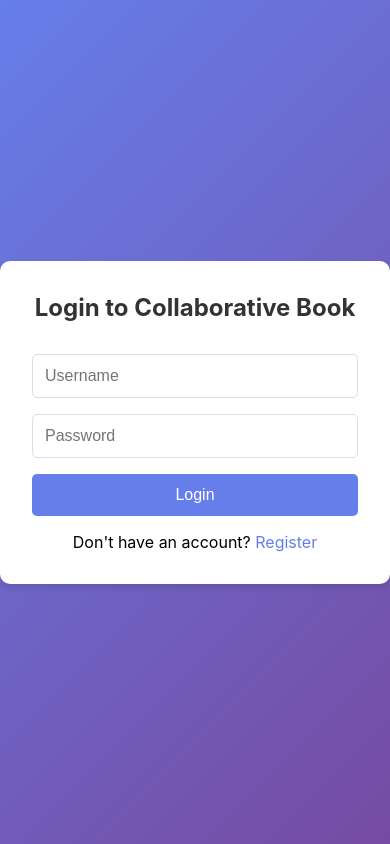
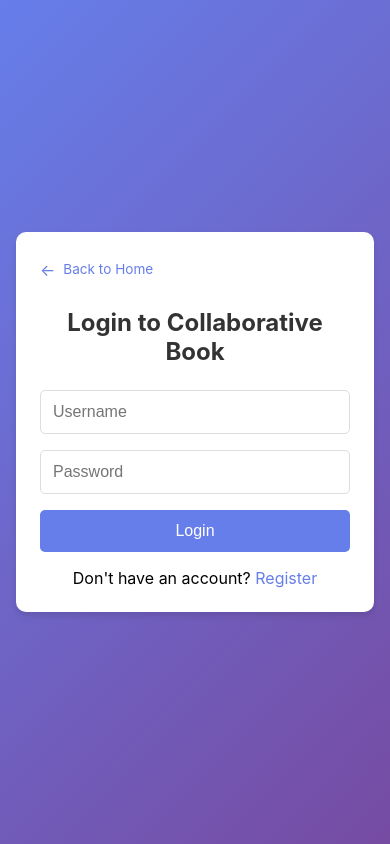
Before and after one commit to wetbadger/CommunalBook, a Vue app in the folder frontend/: page /login in a window 390 px wide. Built offline with nearby package versions, Linux system fonts and the light colour scheme.

Commit message:
back btn

```diff
--- /dev/null
+++ b/frontend/src/components/BackToHome.vue
@@ -0,0 +1,67 @@
+<template>
+  <div class="back-link" :class="customClass">
+    <router-link to="/" class="home-link">
+      <span class="arrow">←</span>
+      <span class="text">{{ text }}</span>
+    </router-link>
+  </div>
+</template>
+
+<script setup>
+defineProps({
+  text: {
+    type: String,
+    default: 'Back to Home'
+  },
+  customClass: {
+    type: String,
+    default: ''
+  }
+})
+</script>
+
+<style scoped>
+.back-link {
+  margin-bottom: 1.5rem;
+}
+
+.home-link {
+  display: inline-flex;
+  align-items: center;
+  gap: 0.5rem;
+  color: #667eea;
+  text-decoration: none;
+  font-size: 0.9rem;
+  transition: all 0.3s ease;
+  padding: 0.25rem 0;
+}
+
+.home-link:hover {
+  color: #5a67d8;
+  transform: translateX(-2px);
+}
+
+.arrow {
+  font-size: 1.1rem;
+  transition: transform 0.3s ease;
+}
+
+.home-link:hover .arrow {
+  transform: translateX(-2px);
+}
+
+.text {
+  line-height: 1;
+}
+
+/* Responsive */
+@media (max-width: 480px) {
+  .home-link {
+    font-size: 0.85rem;
+  }
+
+  .arrow {
+    font-size: 1rem;
+  }
+}
+</style>
--- a/frontend/src/views/Book.vue
+++ b/frontend/src/views/Book.vue
@@ -391,7 +391,7 @@ const hideTooltip = (event) => {
 
 const logout = () => {
   authStore.logout()
-  router.push('/login')
+  router.push('/')
 }
 
 // Socket.io handlers
--- a/frontend/src/views/Login.vue
+++ b/frontend/src/views/Login.vue
@@ -1,6 +1,9 @@
 <template>
   <div class="auth-container">
     <div class="auth-card">
+      <!-- Reusable back button component -->
+      <BackToHome />
+
       <h2>Login to Collaborative Book</h2>
       <form @submit.prevent="handleLogin">
         <div class="form-group">
@@ -31,6 +34,7 @@
 import { ref } from 'vue'
 import { useRouter } from 'vue-router'
 import { useAuthStore } from '../stores/auth'
+import BackToHome from '../components/BackToHome.vue' // Adjust path as needed
 
 const router = useRouter()
 const authStore = useAuthStore()
@@ -68,6 +72,7 @@ const handleLogin = async () => {
   box-shadow: 0 4px 6px rgba(0, 0, 0, 0.1);
   width: 100%;
   max-width: 400px;
+  position: relative;
 }
 
 .auth-card h2 {
@@ -86,6 +91,12 @@ input {
   border: 1px solid #ddd;
   border-radius: 5px;
   font-size: 1rem;
+  transition: border-color 0.3s ease;
+}
+
+input:focus {
+  outline: none;
+  border-color: #667eea;
 }
 
 button {
@@ -97,6 +108,7 @@ button {
   border-radius: 5px;
   font-size: 1rem;
   cursor: pointer;
+  transition: background 0.3s ease;
 }
 
 button:hover:not(:disabled) {
@@ -122,5 +134,22 @@ p {
 a {
   color: #667eea;
   text-decoration: none;
+  transition: color 0.3s ease;
+}
+
+a:hover {
+  color: #5a67d8;
+}
+
+@media (max-width: 480px) {
+  .auth-card {
+    margin: 1rem;
+    padding: 1.5rem;
+  }
+
+  .auth-card h2 {
+    font-size: 1.5rem;
+    margin-bottom: 1.5rem;
+  }
 }
 </style>
--- a/frontend/src/views/Register.vue
+++ b/frontend/src/views/Register.vue
@@ -1,6 +1,9 @@
 <template>
   <div class="auth-container">
     <div class="auth-card">
+      <!-- Reusable back button component -->
+      <BackToHome />
+
       <h2>Register for Collaborative Book</h2>
       <form @submit.prevent="handleRegister">
         <div class="form-group">
@@ -31,6 +34,7 @@
 import { ref } from 'vue'
 import { useRouter } from 'vue-router'
 import { useAuthStore } from '../stores/auth'
+import BackToHome from '../components/BackToHome.vue' // Adjust path as needed
 
 const router = useRouter()
 const authStore = useAuthStore()
```
